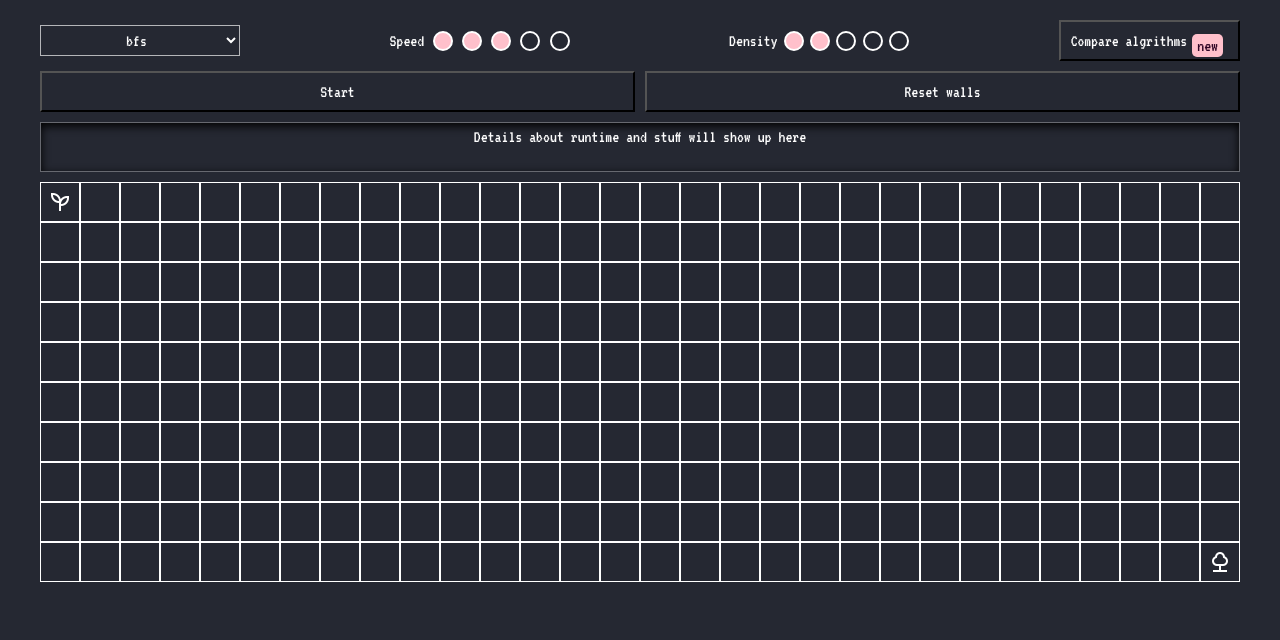
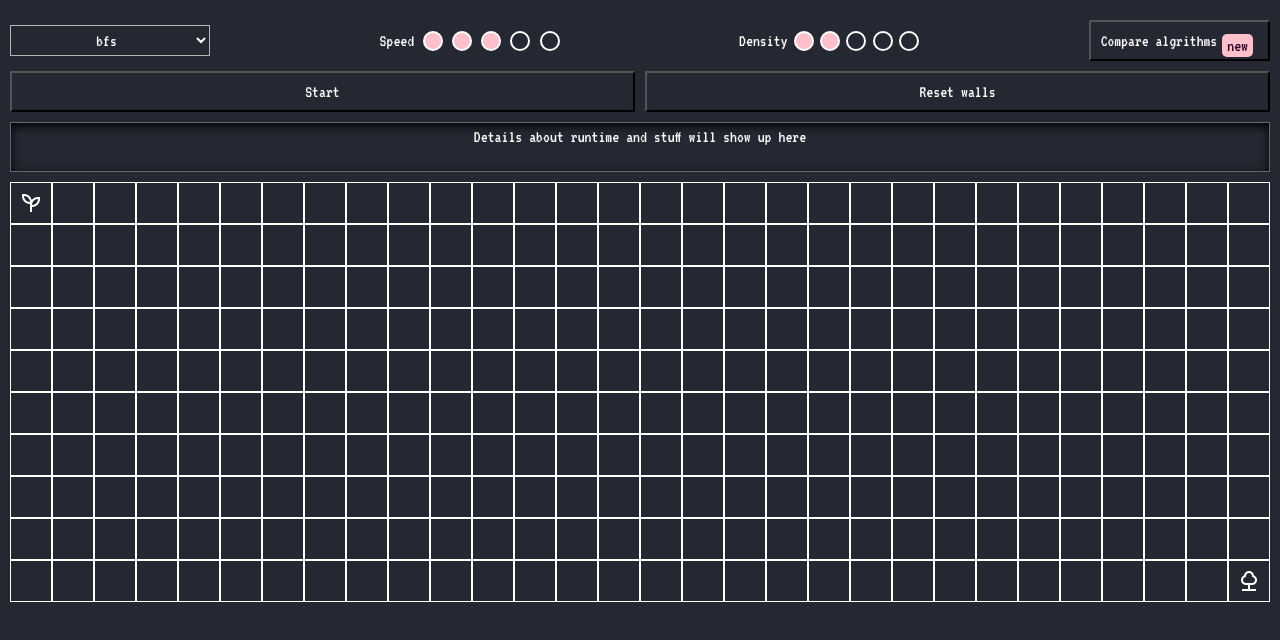
Before and after one commit to amuwal/algorithm-visualiser, a React (Create React App) app: page / in a window 1280 px wide. Shown: the top 640 px of the page. Built offline with nearby package versions, Linux system fonts and the light colour scheme; a web font is replaced by a local one.

Commit message:
update readme and change grid width

```diff
--- a/src/styles/Grid.css
+++ b/src/styles/Grid.css
@@ -13,8 +13,8 @@ body {
 
 
 .grid {
-    width: 1200px;
-    height: 400px;
+    width: 1260px;
+    height: 420px;
 }
 
 .cell {
```
Also changed, not shown: 1 other file (tests, documents, lock files or other folders).
